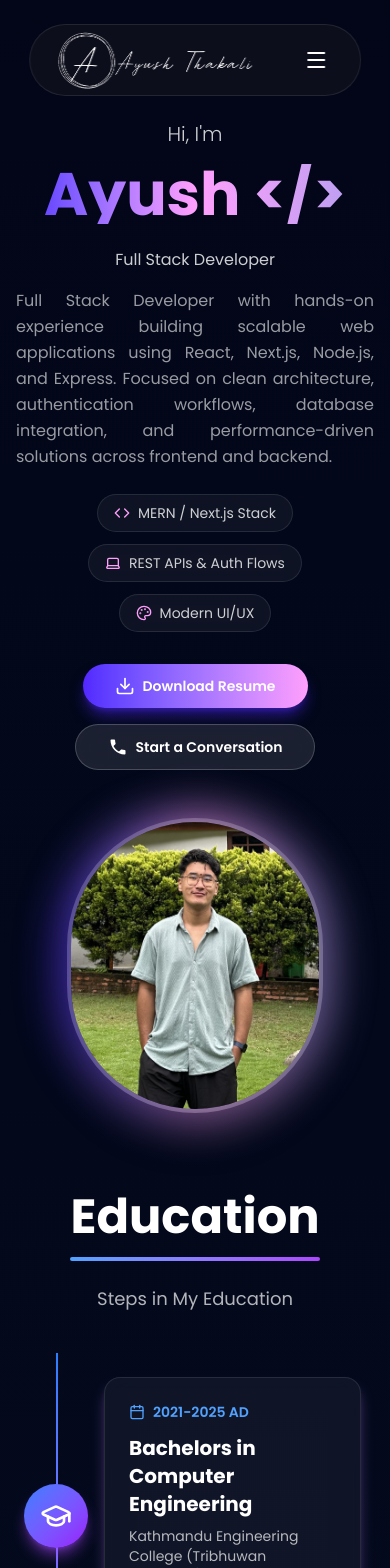
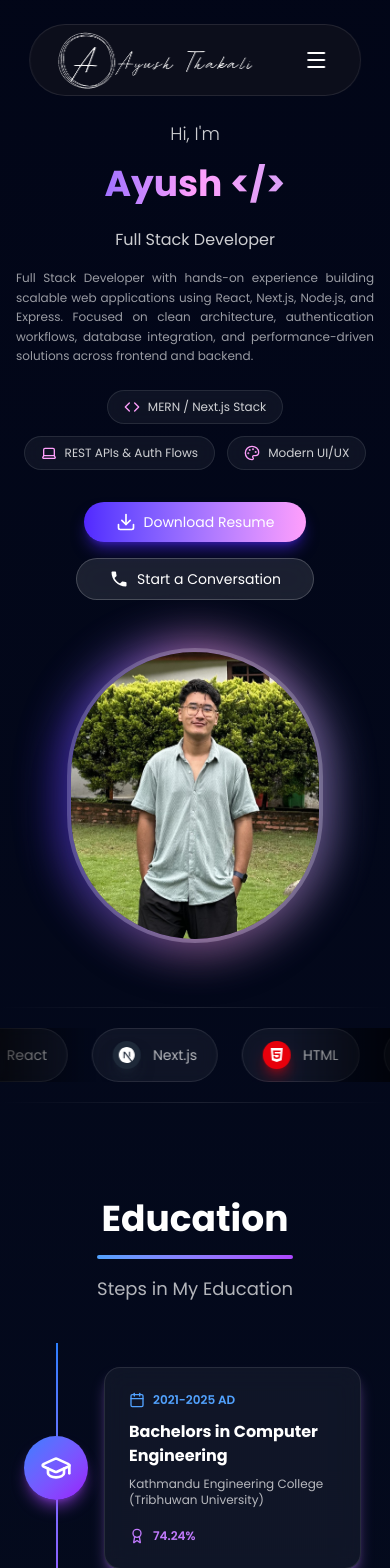
Before and after one commit to ayushthakali/Portfolio, a React (Vite) app: page / in a window 390 px wide. Shown: the top 1568 px of the page. Built offline with nearby package versions, Linux system fonts and the light colour scheme.

Commit message:
UI oprimization

```diff
--- a/index.html
+++ b/index.html
@@ -1,12 +1,16 @@
 <!doctype html>
 <html lang="en">
+
 <head>
   <meta charset="UTF-8" />
   <meta name="viewport" content="width=device-width, initial-scale=1.0" />
+  <link rel="icon" type="image/png" href="/favicon.png" />
   <title>Ayush Thakali | Full Stack Developer</title>
 </head>
+
 <body>
   <div id="root"></div>
   <script type="module" src="/src/main.jsx"></script>
 </body>
+
 </html>
--- a/src/components/Education.jsx
+++ b/src/components/Education.jsx
@@ -1,7 +1,6 @@
 import { motion } from "framer-motion";
 import { GraduationCap, Calendar, Award, BookOpen, School } from "lucide-react";
 
-function Education() {
 const education = [
   {
     title: "Bachelors in Computer Engineering",
@@ -26,10 +25,11 @@ function Education() {
   },
 ];
 
+function Education() {
   return (
     <section
       id="Education"
-      className=" min-h-screen w-full py-20 px-6 md:px-12 flex flex-col items-center space-y-16"
+      className=" min-h-screen w-full pt-8 pb-16 px-6 md:px-12 flex flex-col items-center space-y-16"
     >
       {/* Heading */}
       <motion.div
@@ -39,17 +39,17 @@ function Education() {
         transition={{ duration: 0.8, ease: "easeOut" }}
         className="text-center "
       >
-        <h2 className="text-white text-5xl md:text-6xl font-bold font-poppins mb-4">
+        <h2 className="text-white text-4xl md:text-5xl font-bold font-poppins mb-4">
           Education
         </h2>
         <div className="w-full h-1 bg-gradient-to-r from-blue-400 to-purple-500 mx-auto rounded-full" />
-        <p className="text-white/70 text-lg mt-6 font-poppins max-w-2xl mx-auto">
+        <p className="text-white/70 text-lg mt-4 font-poppins max-w-2xl mx-auto">
           Steps in My Education
         </p>
       </motion.div>
 
       {/* Timeline */}
-      <div className="relative max-w-3xl lg:max-w-7xl w-full">
+      <div className="relative max-w-3xl lg:max-w-6xl w-full">
         {/* Vertical Line */}
         <motion.div
           initial={{ scaleY: 0 }}
@@ -68,7 +68,7 @@ function Education() {
               whileInView={{ opacity: 1, x: 0 }}
               viewport={{ once: false, amount: 0.3 }}
               transition={{ duration: 0.6, delay: index * 0.2 }}
-              className={`relative flex items-center mb-16 ${
+              className={`relative flex items-center mb-12 sm:md-8 md:mb-4 ${
                 index % 2 === 0 ? "md:flex-row" : "md:flex-row-reverse"
               } flex-row`}
             >
@@ -89,25 +89,25 @@ function Education() {
                   {/* Date Badge */}
                   <div className="flex items-center gap-2 mb-3">
                     <Calendar className="w-4 h-4 text-blue-400" />
-                    <span className="text-sm font-poppins text-blue-400 font-semibold">
+                    <span className="text-xs font-poppins text-blue-400 font-semibold">
                       {item.date}
                     </span>
                   </div>
 
                   {/* Title */}
-                  <h3 className="text-white text-xl md:text-2xl font-bold font-poppins mb-2">
+                  <h3 className="text-white text-base md:text-lg font-bold font-poppins mb-2">
                     {item.title}
                   </h3>
 
                   {/* College */}
-                  <p className="text-white/70 font-poppins mb-3 text-sm md:text-base">
+                  <p className="text-white/70 font-poppins mb-3 text-xs md:text-sm">
                     {item.college}
                   </p>
 
                   {/* Grade */}
                   <div className="flex items-center gap-2 pt-2  ">
                     <Award className="w-4 h-4 text-purple-400" />
-                    <span className="text-purple-400 font-semibold font-poppins">
+                    <span className="text-purple-400 font-semibold font-poppins text-xs">
                       {item.grades}
                     </span>
                   </div>
--- a/src/components/Hero.jsx
+++ b/src/components/Hero.jsx
@@ -2,6 +2,193 @@ import { motion } from "framer-motion";
 import { Download, Code, Laptop, Palette } from "lucide-react";
 import { MdPhone } from "react-icons/md";
 import { Link } from "react-scroll";
+import { FaReact, FaHtml5, FaCss3Alt, FaGitAlt } from "react-icons/fa";
+import {
+  SiNextdotjs,
+  SiJavascript,
+  SiTailwindcss,
+  SiFramer,
+  SiNodedotjs,
+  SiMongodb,
+  SiPostman,
+} from "react-icons/si";
+import { GrMysql } from "react-icons/gr";
+import { AiOutlineApi } from "react-icons/ai";
+
+const skills = [
+  {
+    name: "React",
+    icon: FaReact,
+    bgColor: "bg-blue-500",
+    glowColor: "shadow-blue-500/50",
+  },
+  {
+    name: "Next.js",
+    icon: SiNextdotjs,
+    bgColor: "bg-gray-800",
+    glowColor: "shadow-gray-800/50",
+  },
+  {
+    name: "HTML",
+    icon: FaHtml5,
+    bgColor: "bg-red-600",
+    glowColor: "shadow-red-600/50",
+  },
+  {
+    name: "CSS",
+    icon: FaCss3Alt,
+    bgColor: "bg-blue-600",
+    glowColor: "shadow-blue-600/50",
+  },
+  {
+    name: "JavaScript",
+    icon: SiJavascript,
+    bgColor: "bg-yellow-500",
+    glowColor: "shadow-yellow-500/50",
+  },
+  {
+    name: "Tailwind CSS",
+    icon: SiTailwindcss,
+    bgColor: "bg-teal-500",
+    glowColor: "shadow-teal-500/50",
+  },
+  {
+    name: "Framer Motion",
+    icon: SiFramer,
+    bgColor: "bg-purple-500",
+    glowColor: "shadow-purple-500/50",
+  },
+  {
+    name: "Node.js",
+    icon: SiNodedotjs,
+    bgColor: "bg-green-600",
+    glowColor: "shadow-green-600/50",
+  },
+  {
+    name: "MongoDB",
+    icon: SiMongodb,
+    bgColor: "bg-green-700",
+    glowColor: "shadow-green-700/50",
+  },
+  {
+    name: "SQL",
+    icon: GrMysql,
+    bgColor: "bg-blue-700",
+    glowColor: "shadow-blue-700/50",
+  },
+  {
+    name: "Git",
+    icon: FaGitAlt,
+    bgColor: "bg-red-600",
+    glowColor: "shadow-red-600/50",
+  },
+  {
+    name: "Postman",
+    icon: SiPostman,
+    bgColor: "bg-orange-500",
+    glowColor: "shadow-orange-500/50",
+  },
+  {
+    name: "REST APIs",
+    icon: AiOutlineApi,
+    bgColor: "bg-gray-700",
+    glowColor: "shadow-gray-700/50",
+  },
+  {
+    name: "React",
+    icon: FaReact,
+    bgColor: "bg-blue-500",
+    glowColor: "shadow-blue-500/50",
+  },
+  {
+    name: "Next.js",
+    icon: SiNextdotjs,
+    bgColor: "bg-gray-800",
+    glowColor: "shadow-gray-800/50",
+  },
+  {
+    name: "HTML",
+    icon: FaHtml5,
+    bgColor: "bg-red-600",
+    glowColor: "shadow-red-600/50",
+  },
+  {
+    name: "CSS",
+    icon: FaCss3Alt,
+    bgColor: "bg-blue-600",
+    glowColor: "shadow-blue-600/50",
+  },
+  {
+    name: "JavaScript",
+    icon: SiJavascript,
+    bgColor: "bg-yellow-500",
+    glowColor: "shadow-yellow-500/50",
+  },
+  {
+    name: "Tailwind CSS",
+    icon: SiTailwindcss,
+    bgColor: "bg-teal-500",
+    glowColor: "shadow-teal-500/50",
+  },
+  {
+    name: "Framer Motion",
+    icon: SiFramer,
+    bgColor: "bg-purple-500",
+    glowColor: "shadow-purple-500/50",
+  },
+  {
+    name: "Node.js",
+    icon: SiNodedotjs,
+    bgColor: "bg-green-600",
+    glowColor: "shadow-green-600/50",
+  },
+  {
+    name: "MongoDB",
+    icon: SiMongodb,
+    bgColor: "bg-green-700",
+    glowColor: "shadow-green-700/50",
+  },
+  {
+    name: "SQL",
+    icon: GrMysql,
+    bgColor: "bg-blue-700",
+    glowColor: "shadow-blue-700/50",
+  },
+  {
+    name: "Git",
+    icon: FaGitAlt,
+    bgColor: "bg-red-600",
+    glowColor: "shadow-red-600/50",
+  },
+  {
+    name: "Postman",
+    icon: SiPostman,
+    bgColor: "bg-orange-500",
+    glowColor: "shadow-orange-500/50",
+  },
+  {
+    name: "REST APIs",
+    icon: AiOutlineApi,
+    bgColor: "bg-gray-700",
+    glowColor: "shadow-gray-700/50",
+  },
+];
+
+function SkillCard({ skill }) {
+  const Icon = skill.icon;
+  return (
+    <div className="flex items-center gap-3 px-5 py-3 mx-3 bg-white/5 backdrop-blur-sm border border-white/10 rounded-full flex-shrink-0 hover:bg-white/10 hover:border-white/20 transition-all duration-300 group">
+      <div
+        className={`w-7 h-7 rounded-full ${skill.bgColor} flex items-center justify-center shadow-lg ${skill.glowColor} group-hover:scale-110 transition-transform duration-300`}
+      >
+        <Icon className="w-4 h-4 text-white" />
+      </div>
+      <span className="font-poppins text-sm text-white/70 group-hover:text-white/90 transition-colors duration-300 whitespace-nowrap">
+        {skill.name}
+      </span>
+    </div>
+  );
+}
 
 function Hero() {
   const highlights = [
@@ -10,13 +197,16 @@ function Hero() {
     { icon: Palette, text: "Modern UI/UX" },
   ];
 
+  // Duplicate for seamless loop
+  const loopedSkills = [...skills, ...skills];
+
   return (
     <section
       id="Home"
-      className="min-h-screen relative text-white  pt-10 sm:pt-12 md:pt-14 lg:pt-2 "
+      className="min-h-screen relative text-white pt-10 sm:pt-12 md:pt-14 lg:pt-16 space-y-16"
     >
       {/* Content */}
-      <div className="flex items-center justify-center min-h-screen px-4 sm:px-6 lg:px-8">
+      <div className="flex justify-center  px-4 sm:px-6 lg:px-8">
         <div className="max-w-7xl w-full flex flex-col lg:flex-row items-center justify-between gap-12 lg:gap-16 mt-20">
           {/* Text Content */}
           <motion.div
@@ -29,7 +219,7 @@ function Hero() {
               initial={{ opacity: 0, y: 20 }}
               animate={{ opacity: 1, y: 0 }}
               transition={{ duration: 0.6, delay: 0.2 }}
-              className="font-poppins font-light text-xl sm:text-2xl md:text-3xl mb-4 text-white/80"
+              className="font-poppins font-light text-lg sm:text-xl md:text-2xl mb-4 text-white/80"
             >
               Hi, I'm
             </motion.p>
@@ -38,7 +228,7 @@ function Hero() {
               initial={{ opacity: 0, y: 20 }}
               animate={{ opacity: 1, y: 0 }}
               transition={{ duration: 0.6, delay: 0.4 }}
-              className="font-poppins font-bold text-6xl sm:text-6xl md:text-7xl lg:text-8xl mb-6 bg-gradient-to-r from-[#5227FF] via-[#FF9FFC] to-[#B19EEF] bg-clip-text text-transparent"
+              className="font-poppins font-bold text-4xl sm:text-5xl md:text-6xl lg:text-7xl mb-6 bg-gradient-to-r from-[#5227FF] via-[#FF9FFC] to-[#B19EEF] bg-clip-text text-transparent"
             >
               Ayush {"</>"}
             </motion.h1>
@@ -52,12 +242,11 @@ function Hero() {
               Full Stack Developer
             </motion.p>
 
-            {/* Description */}
             <motion.p
               initial={{ opacity: 0, y: 20 }}
               animate={{ opacity: 1, y: 0 }}
               transition={{ duration: 0.6, delay: 0.7 }}
-              className="font-poppins text-justify text-base sm:text-base text-white/60 max-w-2xl mx-auto lg:mx-0 mb-6 leading-relaxed"
+              className="font-poppins text-justify text-xs sm:text-base text-white/60 max-w-2xl mx-auto lg:mx-0 mb-6 leading-relaxed"
             >
               Full Stack Developer with hands-on experience building scalable
               web applications using React, Next.js, Node.js, and Express.
@@ -66,7 +255,6 @@ function Hero() {
               backend.
             </motion.p>
 
-            {/* Highlights */}
             <motion.div
               initial={{ opacity: 0, y: 20 }}
               animate={{ opacity: 1, y: 0 }}
@@ -81,7 +269,7 @@ function Hero() {
                     className="flex items-center gap-2 px-4 py-2 bg-white/5 backdrop-blur-sm border border-white/10 rounded-full"
                   >
                     <Icon className="w-4 h-4 text-[#FF9FFC]" />
-                    <span className="text-sm font-poppins text-white/80">
+                    <span className="text-xs font-poppins text-white/80">
                       {item.text}
                     </span>
                   </div>
@@ -89,7 +277,6 @@ function Hero() {
               })}
             </motion.div>
 
-            {/* CTA Buttons */}
             <motion.div
               initial={{ opacity: 0, y: 20 }}
               animate={{ opacity: 1, y: 0 }}
@@ -99,7 +286,7 @@ function Hero() {
               <a
                 href="/Ayush_Resume.pdf"
                 download
-                className="px-8 py-3 bg-gradient-to-r from-[#5227FF] to-[#FF9FFC] rounded-full font-poppins font-semibold text-white hover:scale-105 transition-transform duration-300 shadow-lg shadow-[#5227FF]/50 flex gap-2 items-center"
+                className="px-8 py-2.5 bg-gradient-to-r from-[#5227FF] to-[#FF9FFC] rounded-full font-poppins  text-white hover:scale-105 transition-transform duration-300 shadow-lg shadow-[#5227FF]/50 flex gap-2 items-center"
               >
                 <Download className="w-5 h-5" /> Download Resume
               </a>
@@ -109,10 +296,7 @@ function Hero() {
                 smooth={true}
                 offset={-100}
                 duration={800}
-                className="px-8 py-3 bg-white/10
-                backdrop-blur-md border border-white/20 rounded-full
-                font-poppins font-semibold text-white hover:bg-white/20
-                transition-all duration-300 flex gap-2 items-center"
+                className="px-8 py-2.5 bg-white/10 backdrop-blur-md border border-white/20 rounded-full  font-poppins  text-white hover:bg-white/20 transition-all duration-300 flex gap-2 items-center"
               >
                 <MdPhone className="w-5 h-5" /> Start a Conversation
               </Link>
@@ -126,11 +310,7 @@ function Hero() {
             transition={{ duration: 0.8, delay: 0.4, ease: "easeOut" }}
             className="flex-shrink-0 w-64 sm:w-80 lg:w-96 relative group"
           >
-            {/* Glow effect */}
             <div className="absolute -inset-1 bg-gradient-to-r from-[#5227FF] via-[#FF9FFC] to-[#B19EEF] rounded-full blur-xl opacity-75 group-hover:blur-2xl group-hover:opacity-100 transition duration-300" />
-
-            {/* Image container */}
-
             <img
               src="/me3.JPG"
               alt="Ayush"
@@ -139,6 +319,46 @@ function Hero() {
           </motion.div>
         </div>
       </div>
+
+      {/* ── Skills Carousel Transition Strip ── */}
+      <motion.div
+        initial={{ opacity: 0, y: 30 }}
+        animate={{ opacity: 1, y: 0 }}
+        transition={{ duration: 0.8, delay: 1.1 }}
+      >
+        {/* Top fade line */}
+        <div className="w-full h-px bg-gradient-to-r from-transparent via-white/10 to-transparent mb-5" />
+
+        {/* Scrolling track */}
+        <div className="relative overflow-hidden">
+          {/* Left fade mask */}
+          <div className="pointer-events-none absolute left-0 top-0 h-full w-24 bg-gradient-to-r from-black/60 to-transparent z-10" />
+          {/* Right fade mask */}
+          <div className="pointer-events-none absolute right-0 top-0 h-full w-24 bg-gradient-to-l from-black/60 to-transparent z-10" />
+
+          <div
+            className="flex"
+            style={{
+              animation: "skillsScroll 20s linear infinite",
+            }}
+          >
+            {loopedSkills.map((skill, i) => (
+              <SkillCard key={i} skill={skill} />
+            ))}
+          </div>
+        </div>
+
+        {/* Bottom fade line */}
+        <div className="w-full h-px bg-gradient-to-r from-transparent via-white/10 to-transparent mt-5" />
+      </motion.div>
+
+      {/* Keyframe injection */}
+      <style>{`
+        @keyframes skillsScroll {
+          0%   { transform: translateX(0); }
+          100% { transform: translateX(-50%); }
+        }
+      `}</style>
     </section>
   );
 }
--- a/src/components/Navbar.jsx
+++ b/src/components/Navbar.jsx
@@ -58,7 +58,7 @@ function Navbar() {
         <div className="flex items-center justify-between py-1 px-6 lg:px-8">
           {/* Logo */}
           <Link to="Home" spy={true} smooth={true} offset={-100} duration={800}>
-            <div className="flex-shrink-0 w-50 sm:w-70">
+            <div className="flex-shrink-0 w-50 sm:w-60">
               <img
                 src="/nobg.png"
                 alt="logo"
@@ -79,7 +79,7 @@ function Navbar() {
                 duration={800}
                 onClick={handleClick}
               >
-                <div className="font-poppins font-light px-1 py-2 text-lg tracking-wide cursor-pointer relative after:absolute after:left-0 after:bottom-0 after:w-0 after:h-[2px] after:bg-white after:transition-all after:duration-300 hover:after:w-full hover:-translate-y-0.5 transition-transform duration-300">
+                <div className="font-poppins font-light px-1 py-2 text-base tracking-wide cursor-pointer relative after:absolute after:left-0 after:bottom-0 after:w-0 after:h-[2px] after:bg-white after:transition-all after:duration-300 hover:after:w-full hover:-translate-y-0.5 transition-transform duration-300">
                   {item.name}
                 </div>
               </Link>
--- a/src/components/Skills.jsx
+++ b/src/components/Skills.jsx
@@ -122,11 +122,11 @@ function Skills() {
         transition={{ duration: 0.8, ease: "easeOut" }}
         className="flex flex-col items-center "
       >
-        <h2 className="relative text-white text-5xl md:text-6xl font-bold font-poppins mb-4 after:absolute after-content[''] after:left-0 after:-bottom-4 after:w-full after:h-1 after:bg-gradient-to-r after:from-blue-400 after:to-purple-500 after:rounded-full">
+        <h2 className="relative text-white text-4xl md:text-5xl font-bold font-poppins mb-4 after:absolute after-content[''] after:left-0 after:-bottom-4 after:w-full after:h-1 after:bg-gradient-to-r after:from-blue-400 after:to-purple-500 after:rounded-full">
           Skills
         </h2>
 
-        <p className="text-white/70 text-lg mt-6 font-poppins">
+        <p className="text-white/70 text-lg mt-6 font-poppins text-center">
           Technologies I use to build amazing projects
         </p>
       </motion.div>
--- a/src/data/projects.js
+++ b/src/data/projects.js
@@ -1,6 +1,21 @@
 export const projects = [
   {
     id: 1,
+    title: "Receipt AI – AI-Powered Receipt Management",
+    description:
+      "An intelligent receipt management system that automatically extract, categorize, and organize financial documents with multi-company support.",
+    image: "/projects/receiptAi.png",
+    tags: ["Next.js", "TailwindCSS", "MongoDB", "Google OAuth", "JWT"],
+    github: "https://github.com/ayushthakali",
+    features: [
+      "AI-powered document scanning and data extraction",
+      "Multi-company management system",
+      "Google OAuth authentication with JWT",
+      "AI assistant chat for document insights",
+    ],
+  },
+  {
+    id: 2,
     title: "SB Thakali – Chartered Accountant Website",
     description:
       "A modern, fully responsive website for a Chartered Accountant firm based in Pokhara, Nepal.",
@@ -16,7 +31,7 @@ export const projects = [
     ],
   },
   {
-    id: 2,
+    id: 3,
     title: "Digi Services Pvt. Ltd. Website",
     description:
       "A modern, fully responsive website designed for Digi Services Pvt. Ltd., highlighting their digital services, tech solutions, and brand identity.",
@@ -31,21 +46,7 @@ export const projects = [
       "EmailJS-powered contact form",
     ],
   },
-  {
-    id: 3,
-    title: "Receipt AI – AI-Powered Receipt Management",
-    description:
-      "An intelligent receipt management system that automatically extract, categorize, and organize financial documents with multi-company support.",
-    image: "/projects/receiptAi.png",
-    tags: ["Next.js", "TailwindCSS", "MongoDB", "Google OAuth", "JWT"],
-    github: "https://github.com/ayushthakali",
-    features: [
-      "AI-powered document scanning and data extraction",
-      "Multi-company management system",
-      "Google OAuth authentication with JWT",
-      "AI assistant chat for document insights",
-    ],
-  },
+
   {
     id: 4,
     title: "HisabKitab – Expense Tracker",
```
Also changed, not shown: src/components/Contact.jsx (+16 -16 lines), src/components/Portfolio.jsx (+8 -8 lines), 1 other file (tests, documents, lock files or other folders). Lines whose indentation alone changed are shown as unchanged.
